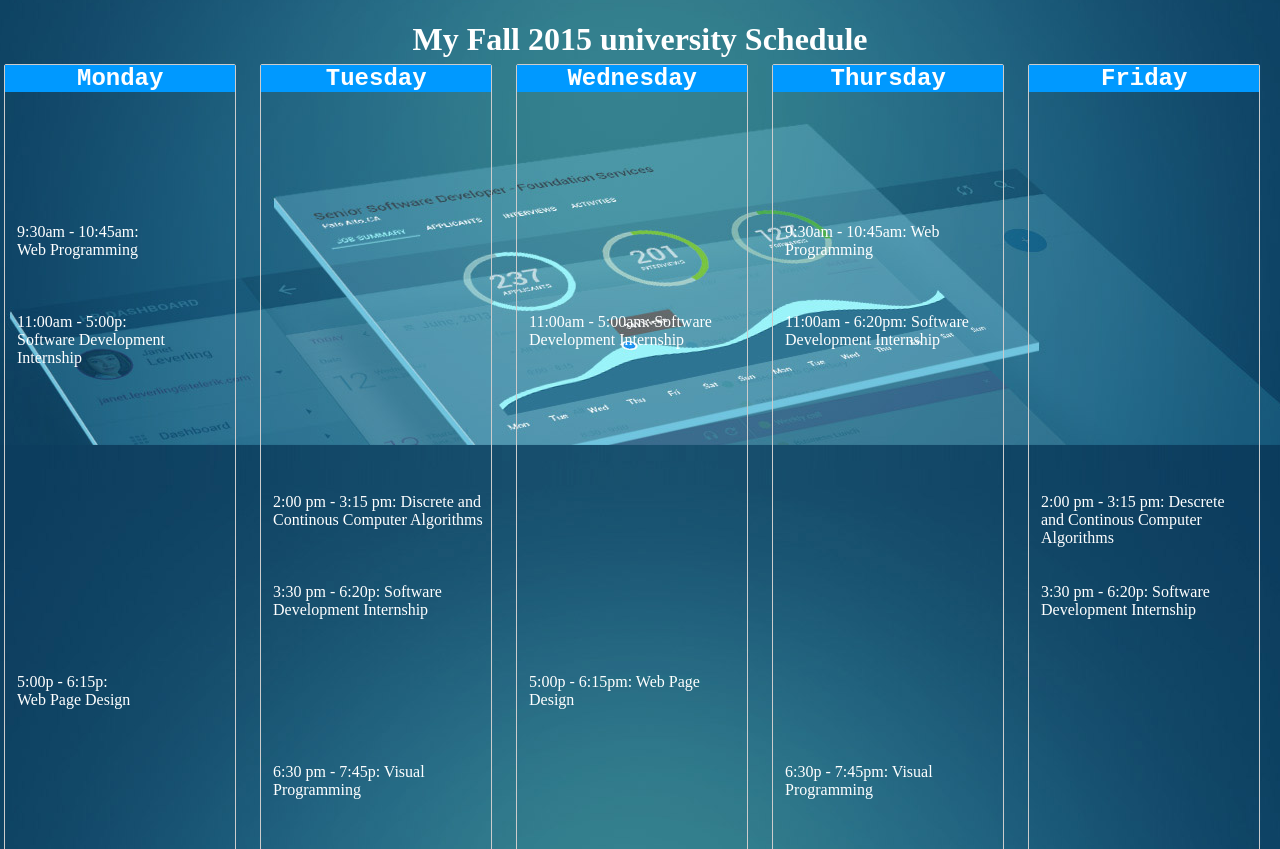
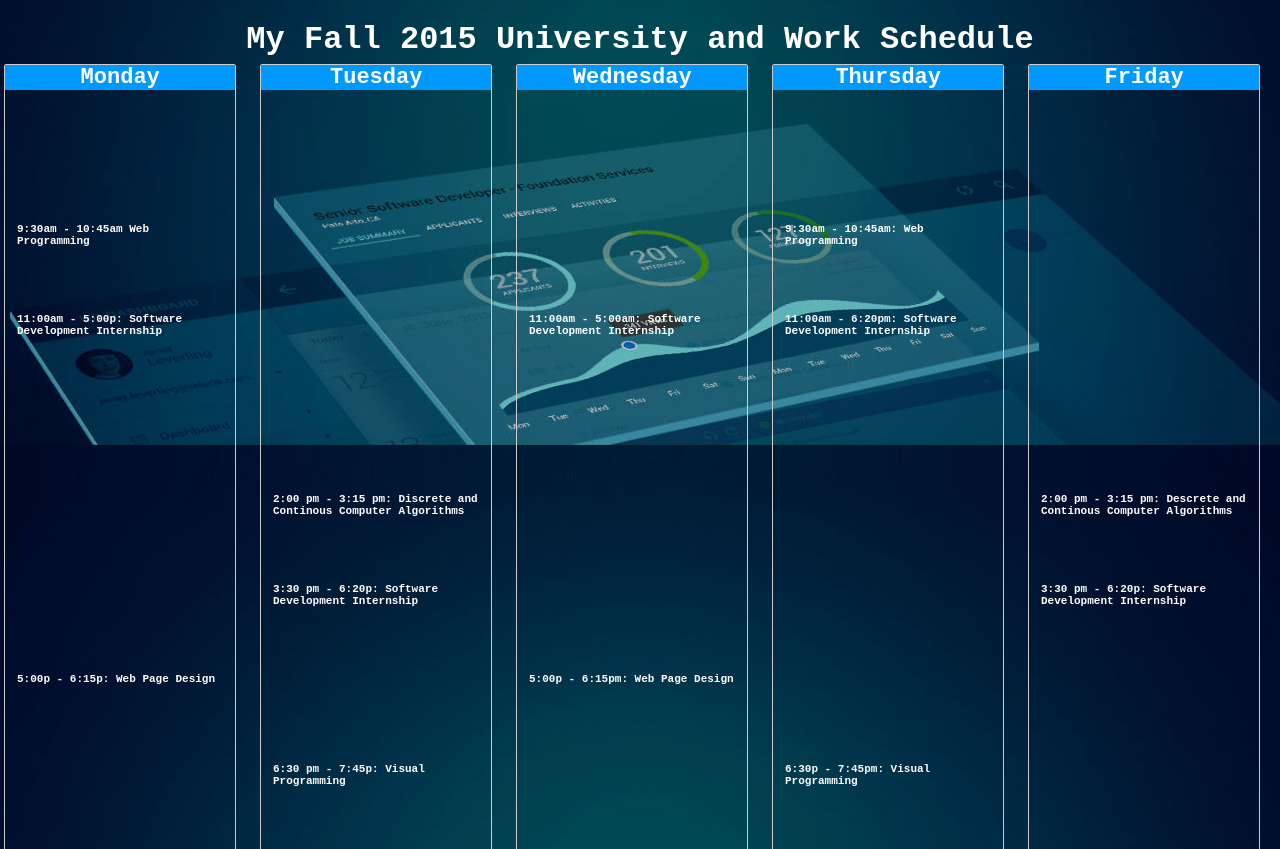
Before and after one commit to anthonybjturner/webdesignFall2015, a plain HTML site: page webdesign/exercises/schedule.html in a window 1280 px wide. Shown: the top 849 px of the page. Drawn offline with Linux system fonts and the light colour scheme.

Commit message:
Updated css background transparency and font size

```diff
--- a/webdesign/css/schedule.css
+++ b/webdesign/css/schedule.css
@@ -1,19 +1,21 @@
-.label {
-    border-radius: 2px 2px;
-}
+
 
 ul {
+
     list-style-type: none;
     padding: 4px;
+
 }
 
 ul li {
     padding: 8px;
     border-radius: 2px 2px;
+
 }
 
 .panel {
-    color: #fff;
+
+    font-size: 11px;
     text-shadow: 4px 4px 4px 0 #000;
     border: solid 1px #ccc;
     border-radius: 2px 2px;
@@ -21,34 +23,44 @@ ul li {
 }
 
 .panel-heading {
+
     background-color: #0099FF;
 }
 
 h1 {
-    color: #fff;
+
     text-align: center;
 }
 
 .panel-heading h2 {
+
+     font-size: 2em;
     text-align: center;
     margin-top: 0;
-    color: #fff;
-    font-family: "Courier New", Courier, sans-serif;
+
 }
+
 
 .small {
     width: 18%;
     display: inline-block;
 }
 
+
 .wrapper {
+
     margin: 0 auto;
     width: 960px;
-    background-color: #F7F7F7 transparent;
+    font-family: "Courier New", Courier, sans-serif;
+    font-weight: bold;
+    color: #fff;
+
 }
 
 body {
-    background-image: url("../images/kendo-bg.jpg");
+
+
+    background-image: url("../images/kendo-bg-two.jpg");
     background-repeat: repeat;
     background-position: center center;
 }
--- a/webdesign/exercises/schedule.html
+++ b/webdesign/exercises/schedule.html
@@ -1,4 +1,11 @@
 <!DOCTYPE html>
+<!--
+	Author: Anthony Turner
+	Course: Web Design 101
+	File: Schedule.html
+	Description: Demonstrating absolute positioning, uses a course or event's time duration (length) for determining that course/event's spacing/height on the page.
+	It uses the events starting time to determine its vertical position on the page through absolute positioning and 'top'
+-->
 <html>
 
 <head>
@@ -11,8 +18,8 @@
 <body>
 
 	<div class="wrapper">
-		<div id="days">
-		<h1>My Fall 2015 university Schedule</h1>
+		<div>
+			<h1>My Fall 2015 University and Work Schedule</h1>
 
 		</div>
 
@@ -24,9 +31,9 @@
 			</div>
 
 			<ul>
-	          <li class="web-programming"><div class="label">9:30am - 10:45am:</div> Web Programming</li>
-	          <li class="software-development-internship"><div class="label">11:00am - 5:00p:</div> Software Development Internship</li>
-	          <li class="web-page-design"><div class="label">5:00p - 6:15p:</div> Web Page Design</li>
+				<li class="web-programming"> 9:30am - 10:45am Web Programming</li>
+				<li class="software-development-internship">11:00am - 5:00p: Software Development Internship</li>
+				<li class="web-page-design">5:00p - 6:15p: Web Page Design</li>
 			</ul>
 		</div>
 
@@ -84,4 +91,5 @@
 	</div>
 
 </body>
+
 </html>
```
Also changed, not shown: webdesign/images/kendo-bg-two.jpg (added). Lines whose indentation alone changed are shown as unchanged.
